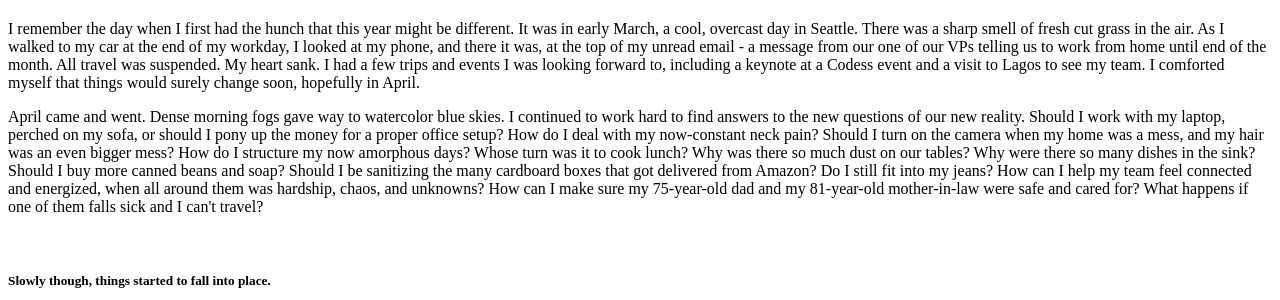
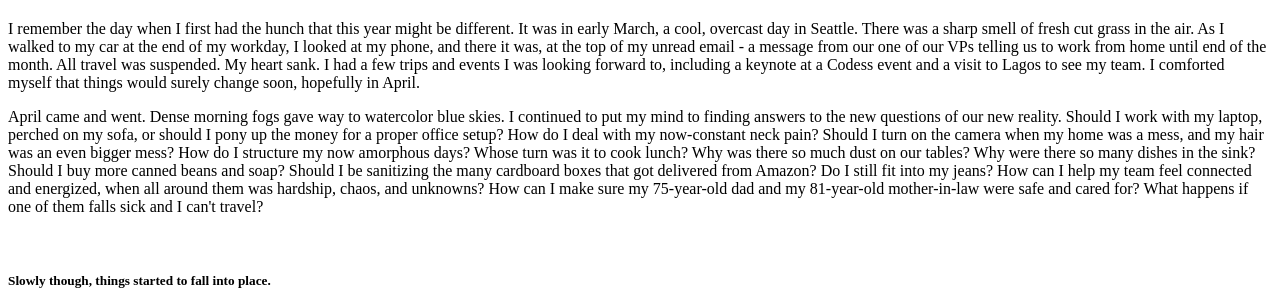
Before and after one commit to ThisisRajiRaj/thisisrajiraj.github.io, a Jekyll site: the page posts/yearinreview2020.html, which Jekyll copies as it is, in a window 1280 px wide and 900 px high. Shown: the part 276-576 px from the top of the window. Built offline with Jekyll 4.4.1, drawn with Linux system fonts in a browser that asks for light colours.

Commit message:
Update yearinreview2020.html

```diff
--- a/posts/yearinreview2020.html
+++ b/posts/yearinreview2020.html
@@ -64,7 +64,7 @@ fresh cut grass in the air. As I walked
 </p>
 <p>
     April came and went. Dense morning fogs gave way to watercolor blue skies.
-    I continued to work hard to find answers to the new questions of our new
+    I continued to put my mind to finding answers to the new questions of our new
     reality. Should I work with my laptop, perched on my sofa, or should I pony
     up the money for a proper office setup? How do I deal with my now-constant
     neck pain? Should I turn on the camera when my home was a mess, and my hair
```
